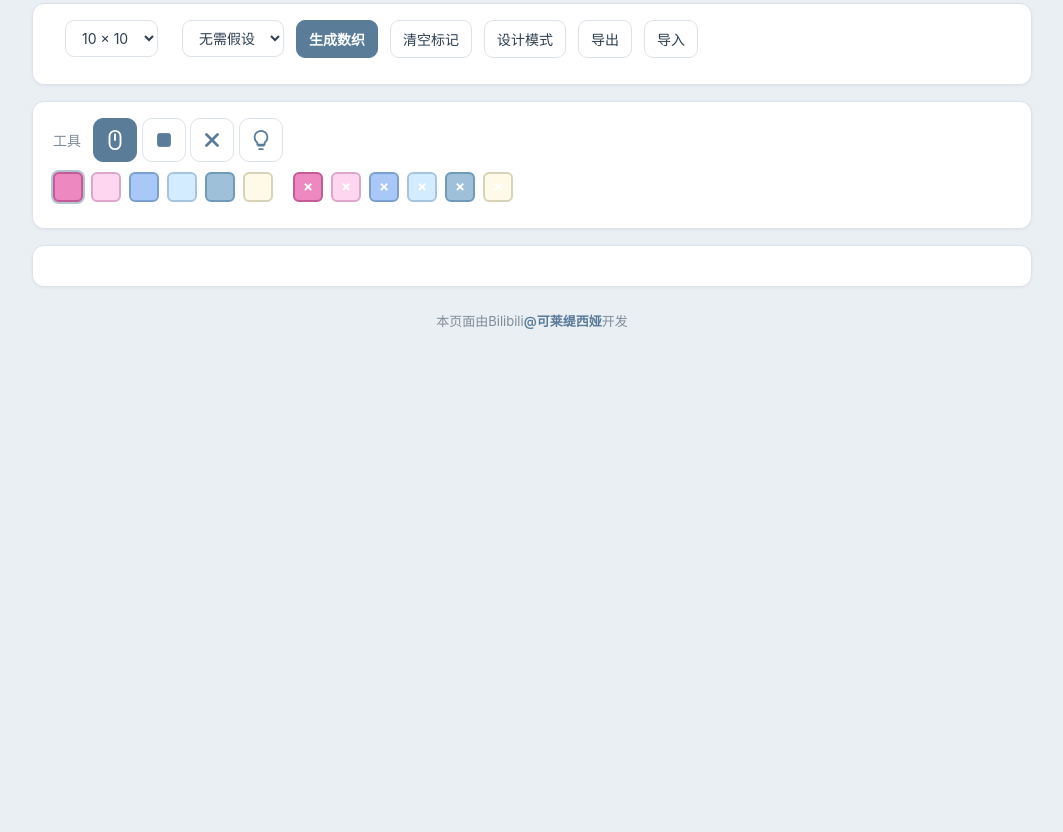
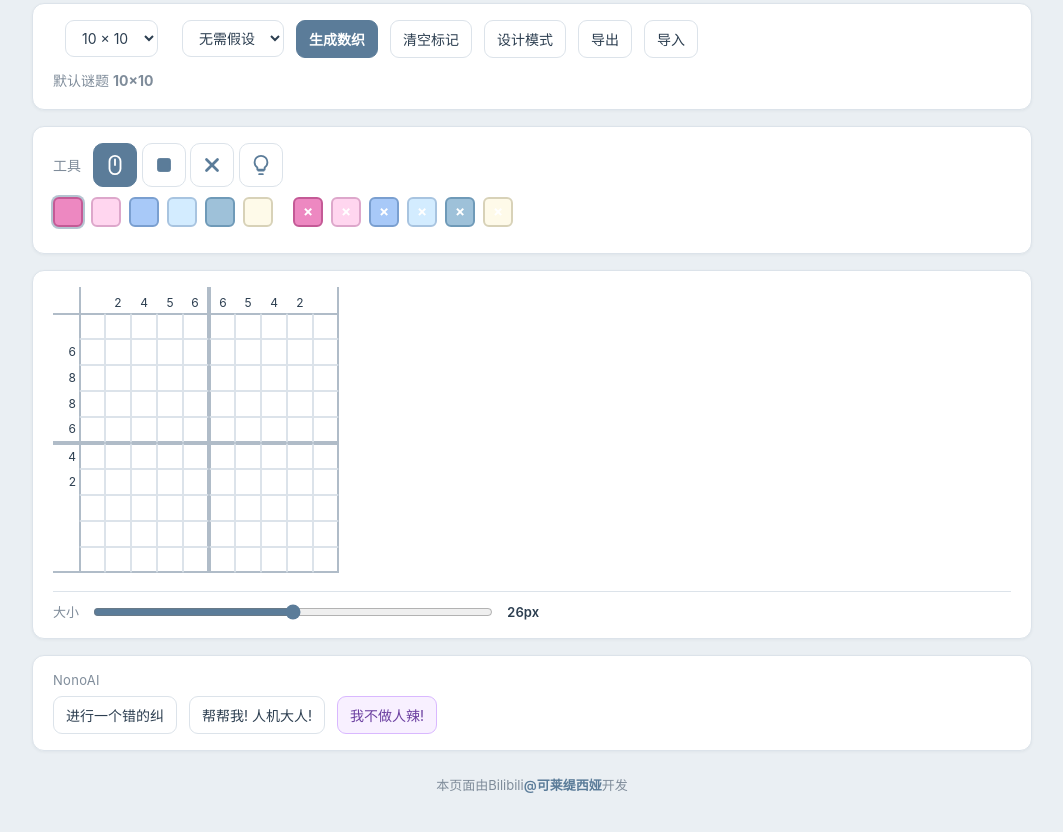
Before and after one commit to Caeleticia/CaeNonogram, a plain HTML site: page index.html in a window 1280 px wide. Shown: the part 114-946 px from the top of the page, without its empty margins (108-1171 px from the left). Before the commit the page ends 800 px from the top, so only its background shows below. Drawn offline with Linux system fonts and the light colour scheme.

Commit message:
Add default puzzle initialization to index.html
Initialize a default puzzle with a predefined grid and clues.

```diff
--- a/index.html
+++ b/index.html
@@ -1934,6 +1934,39 @@ document.getElementById('gen').addEventListener('click', doGenerate);
 /* ====================== 初始化 ====================== */
 renderPalette();
 renderClearButtons();
+
+/* 初始创建一个默认数织 */
+(function initDefaultPuzzle() {
+  const size = 10;
+  const rows = [
+    '0000000000',
+    '0011111100',
+    '0111111110',
+    '0111111110',
+    '0011111100',
+    '0001111000',
+    '0000110000',
+    '0000000000',
+    '0000000000',
+    '0000000000',
+  ];
+  const solution = [];
+  for (const row of rows) for (const ch of row) solution.push(ch === '1' ? 1 : 0);
+
+  const { rowClues, colClues } = computeClues(solution, size);
+  puzzle = {
+    size,
+    rowClues,
+    colClues,
+    solution,
+    cells: Array.from({ length: size * size }, () => ({ mark: MARK_EMPTY, color: null })),
+  };
+
+  document.getElementById('size').value = String(size);
+  renderBoard();
+  document.getElementById('result').innerHTML = `默认谜题 <b>${size}×${size}</b>`;
+})();
+
 updateAutoPanelVisibility();
 updateSizeControlVisibility();
 </script>
```
